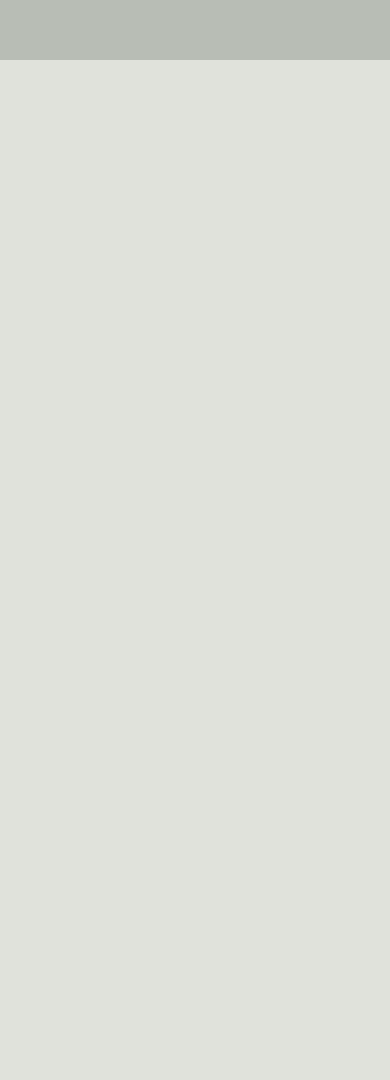
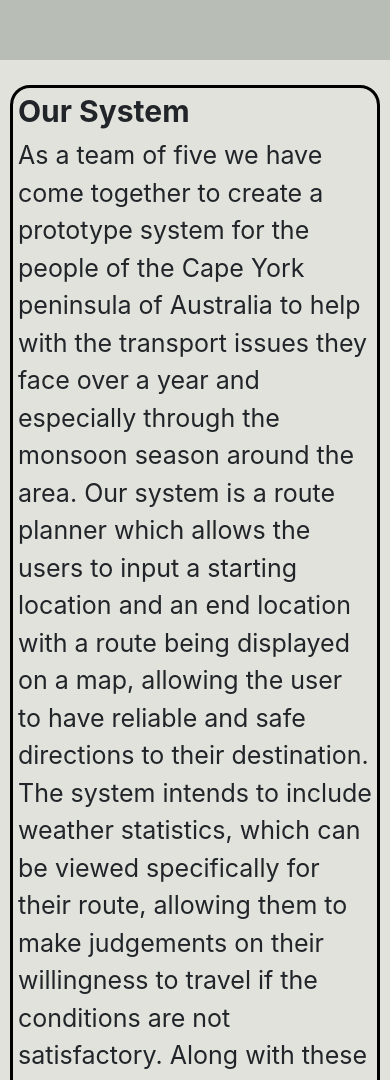
Before and after one commit to CharlieRonchetti/Synoptic-project-y2, a website: page public/home.html in a window 390 px wide. Shown: the part 920-2000 px from the top of the page. Before the commit the page ends 995 px from the top, so only its background shows below. Drawn offline with nearby package versions, Linux system fonts and the light colour scheme.

Commit message:
Added basic homepage content

```diff
--- a/public/css/styles.css
+++ b/public/css/styles.css
@@ -25,7 +25,35 @@ body{
   border-radius: 4px;
 }
 
+.content{
+  padding: 10px;
+}
 
+.col{
+  padding: 5px;
+  border: solid 3px black;
+  border-radius: 20px;
+  margin-bottom: 10px;
+}
+
+.image{
+  width: 100%;
+  height: 1000px;
+  border-radius: 20px;
+}
+
+.col-100{
+  width: 100%;
+}
+
+.col-100 h3{
+  font-weight: bold;
+  font-size: 30px;
+}
+
+.col-100 p{
+  font-size: 25px;
+}
 
 
 
@@ -87,6 +115,28 @@ body{
     line-height: 24px;
     margin-bottom: 30px;
   }
+
+  .col-100{
+    width: 100%;
+  }
+
+
+.col-100 h3{
+  font-weight: bold;
+  font-size: 30px;
+}
+
+.col-100 p{
+  font-size: 25px;
+}
+
+.image{
+  width: 100px;
+  height: 1000px;
+  border-radius: 20px;
+}
+
+
 }
 @media (max-height: 500px) {
   #hero {
--- a/public/home.html
+++ b/public/home.html
@@ -24,5 +24,39 @@
             <h1>Homepage</h1>
             </div>
         </section><!-- End Hero -->
+
+        <div class="content">
+            <div class="col col-100">
+                <h3>Our System</h3>
+                <p>As a team of five we have come together to create a
+                    prototype system for the people of the Cape York
+                    peninsula of Australia to help with the transport
+                    issues they face over a year and especially through
+                    the monsoon season around the area. Our system is a
+                    route planner which allows the users to input a
+                    starting location and an end location with a route
+                    being displayed on a map, allowing the user to have
+                    reliable and safe directions to their destination.
+                    The system intends to include weather statistics,
+                    which can be viewed specifically for their route,
+                    allowing them to make judgements on their willingness
+                    to travel if the conditions are not satisfactory.
+                    Along with these features, our system intends to
+                    include an emergency SOS button built into it allowing
+                    the users to send their current location to emergency
+                    services should they come into trouble when travelling
+                    around Cape York, as well as a discussion board where
+                    all the users of the system can communicate among each
+                    other on the system to post updates on the
+                    accessibility of different routes as well as request
+                    lifts to and from different destinations. </p>
+            </div>
+
+            <div class="col col-100">
+                <img class="image" src="https://upload.wikimedia.org/wikipedia/commons/6/6b/CapeYorkPeninsulaMap_1_0.svg">
+            </div>
+        </div>
+
+
     </body>
 </html>
```
